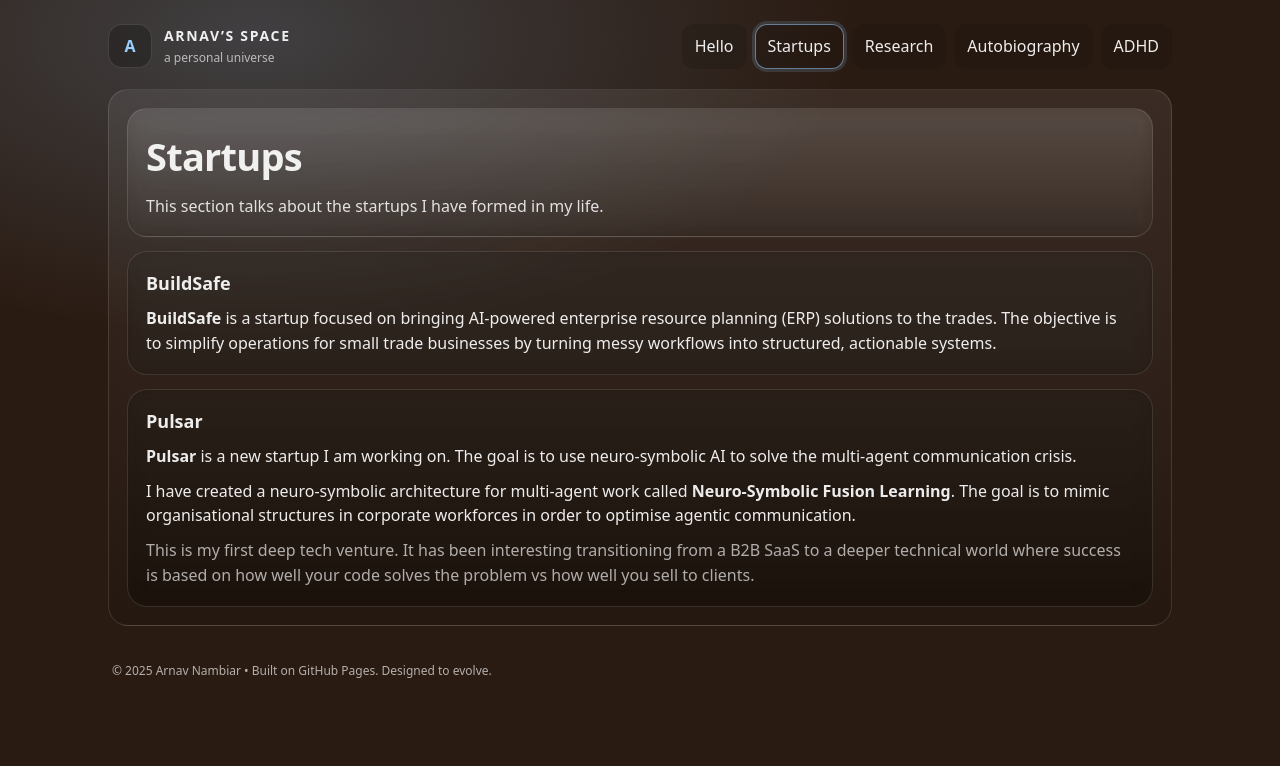
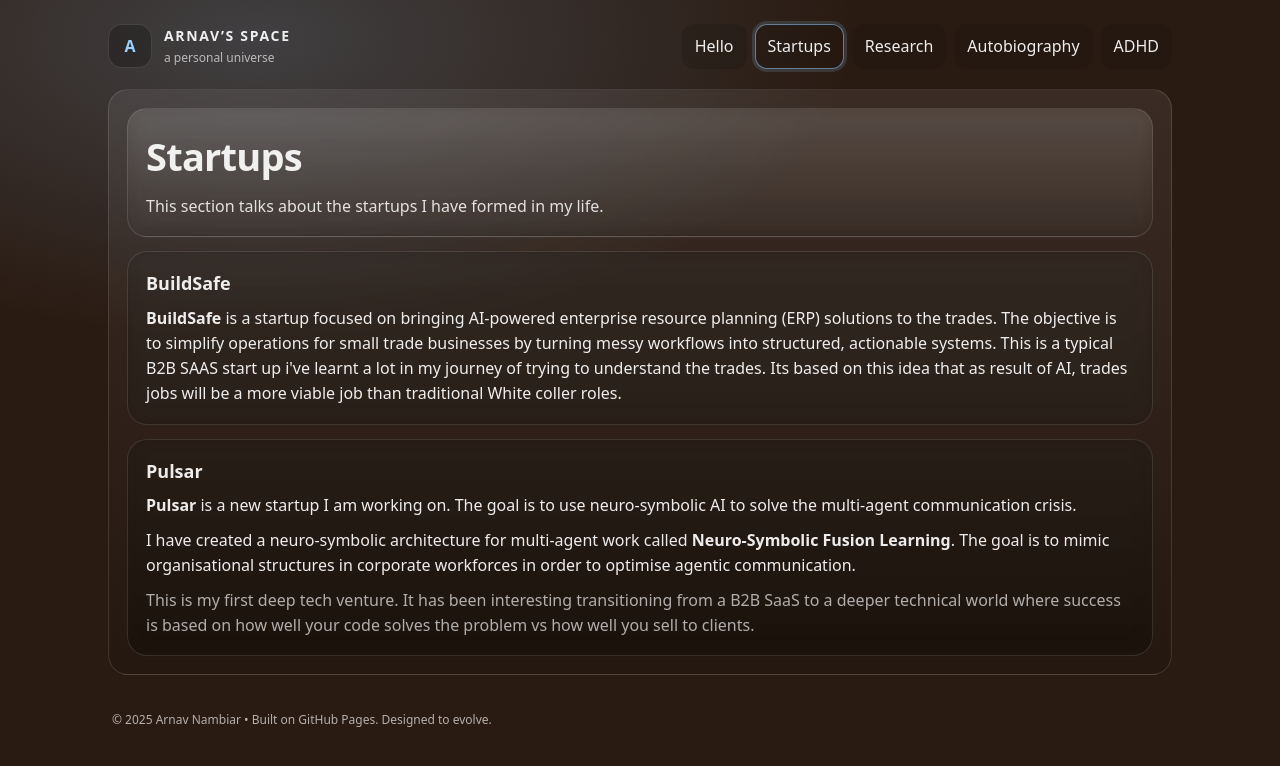
Before and after one commit to ovoarnav/ArnavNambiar.github.io, a React (Vite) app: page /#/startups in a window 1280 px wide. Shown: the top 766 px of the page. Built offline with nearby package versions, Linux system fonts and the light colour scheme.

Commit message:
Revise BuildSafe description in Startups component
Updated the description of BuildSafe to reflect insights gained during the journey and added context about the future of trades jobs.

```diff
--- a/src/pages/Startups.jsx
+++ b/src/pages/Startups.jsx
@@ -15,7 +15,11 @@ export default function Startups() {
         <p>
           <strong>BuildSafe</strong> is a startup focused on bringing AI-powered enterprise resource planning
           (ERP) solutions to the trades. The objective is to simplify operations for small trade businesses
-          by turning messy workflows into structured, actionable systems.
+          by turning messy workflows into structured, actionable systems. This is a typical B2B SAAS start up i've
+          learnt a lot in my journey of trying to understand the trades. Its based on this idea that as result of AI,
+          trades jobs will be a more viable job than traditional White coller roles.
+
+
         </p>
       </div>
 
```
